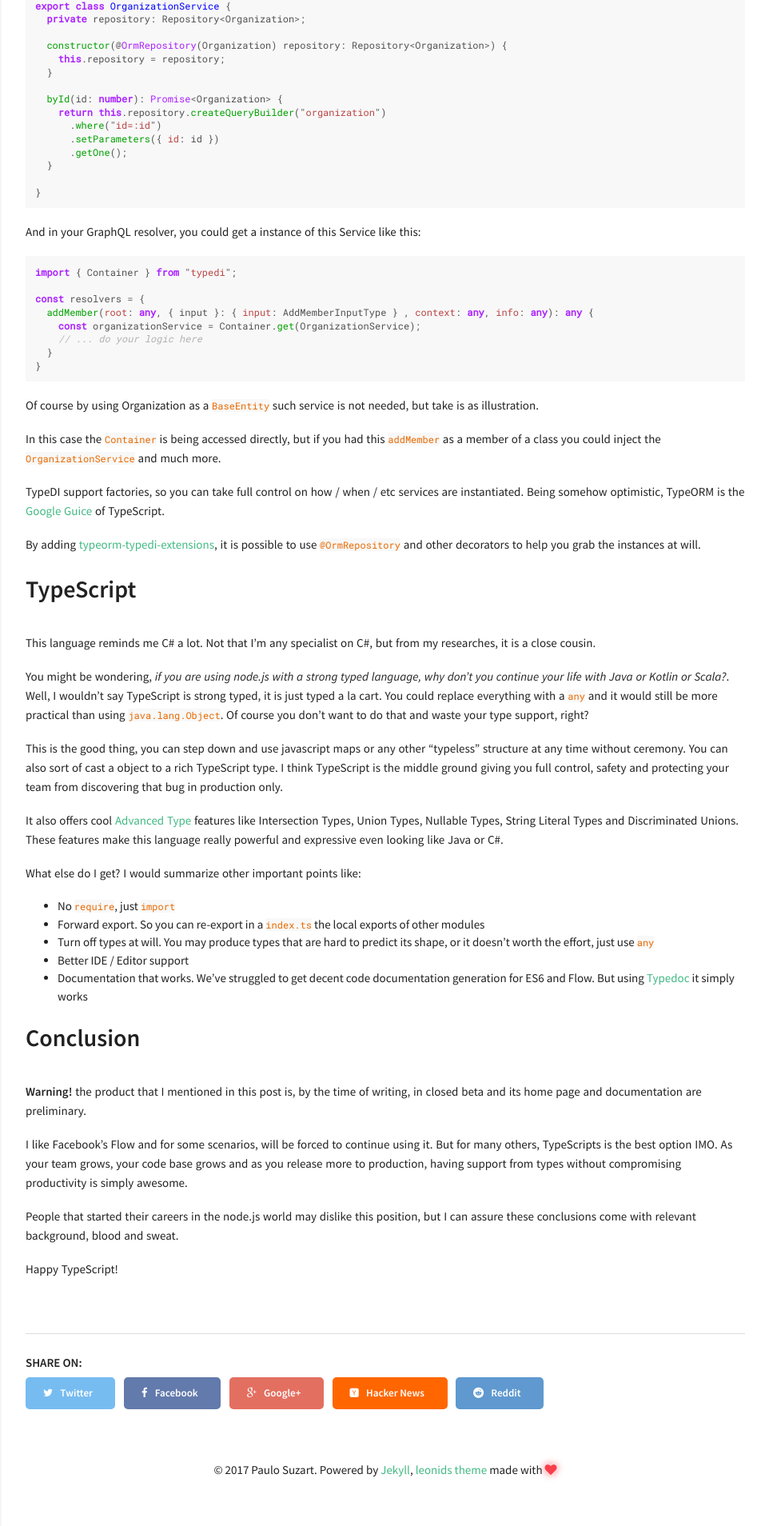
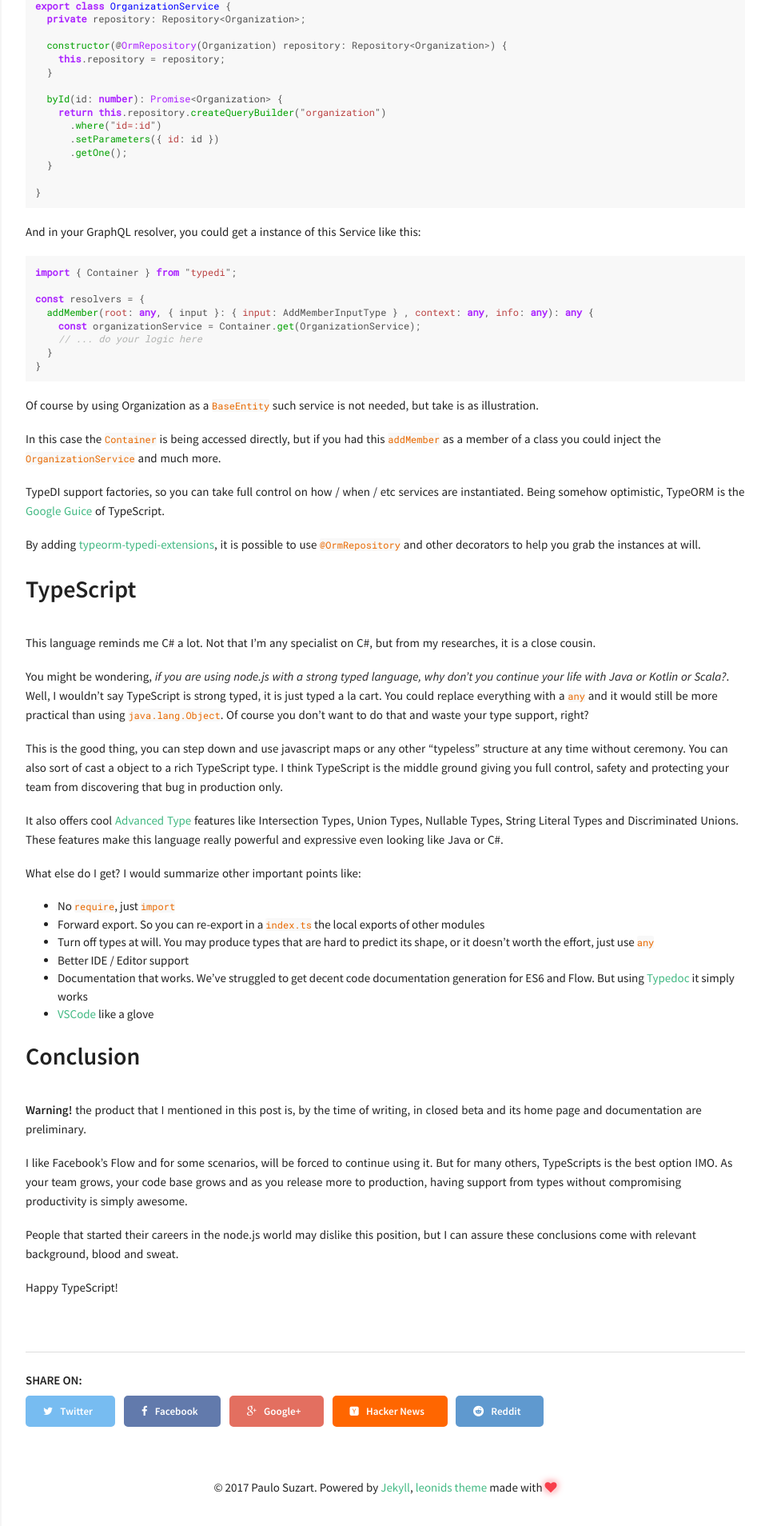
Before and after one commit to paulosuzart/paulosuzart.github.io, a Jekyll site: the page built from _posts/2017-10-04-type-safety-orm-and-dependency-injection-node.md, in a window 1280 px wide. Shown: the part 2502-4410 px from the top of the page at 80% size, without its empty margins (318-1280 px from the left). Built offline with Jekyll 4.4.1, drawn with Linux system fonts in a browser that asks for light colours; comment, search, counter and statistics services are not loaded.

Commit message:
Added vscode as good

```diff
--- a/_posts/2017-10-04-type-safety-orm-and-dependency-injection-node.md
+++ b/_posts/2017-10-04-type-safety-orm-and-dependency-injection-node.md
@@ -151,6 +151,7 @@ What else do I get? I would summarize other important points like:
    - Turn off types at will. You may produce types that are hard to predict its shape, or it doesn't worth the effort, just use `any`
    - Better IDE / Editor support
    - Documentation that works. We've struggled to get decent code documentation generation for ES6 and Flow. But using [Typedoc](http://typedoc.org/) it simply works
+   - [VSCode](https://code.visualstudio.com/) like a glove
 
 Conclusion
 ===
```
